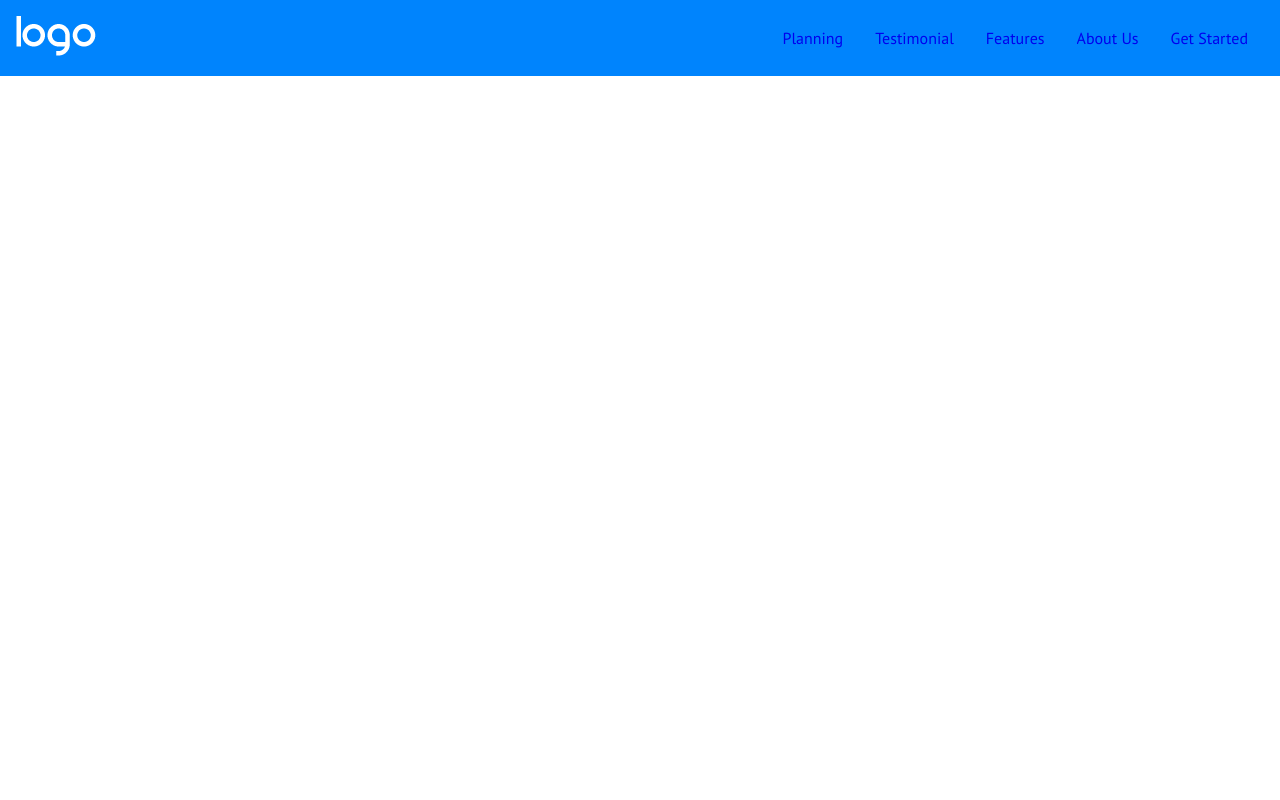
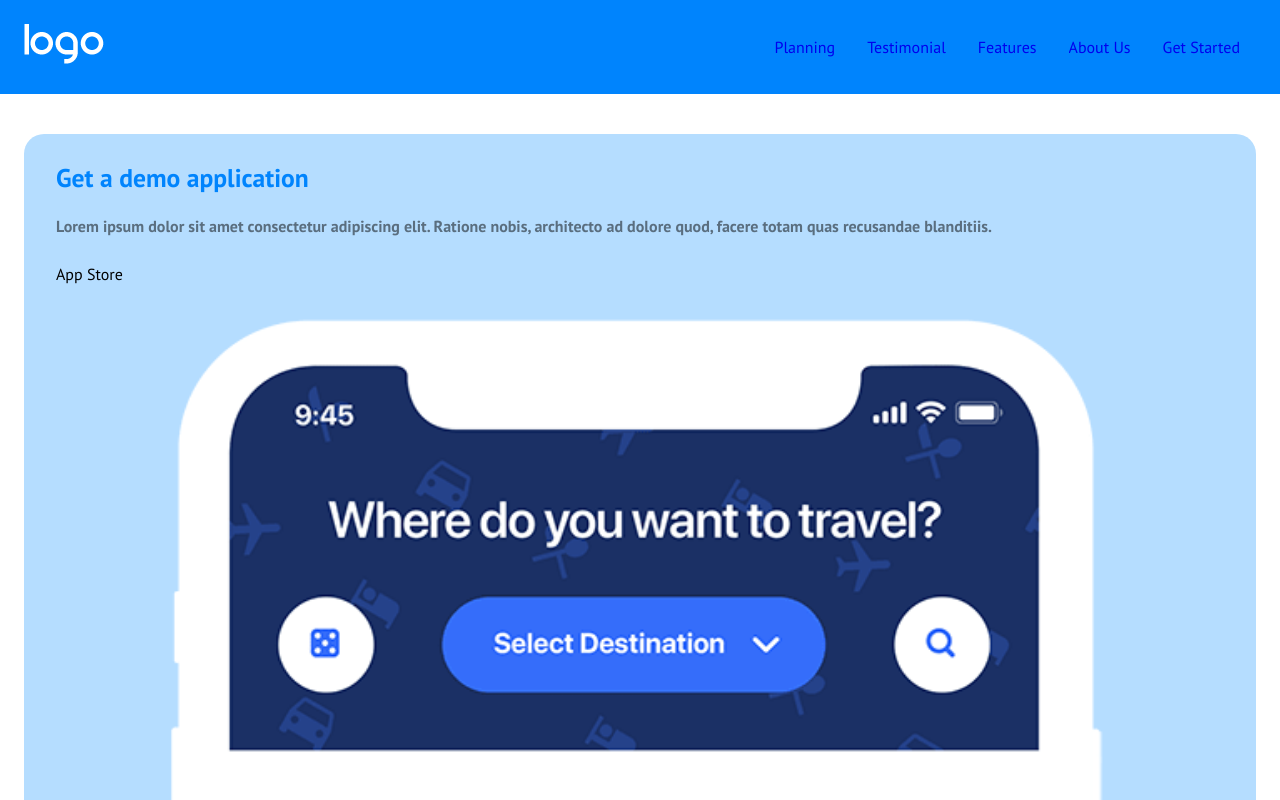
Before and after one commit to emanuelerm/htmlcss-responsive-layout, a plain HTML site: page index.html in a window 1280 px wide. Shown: the top 800 px of the page. Drawn offline with Linux system fonts and the light colour scheme.

Commit message:
PLANNING'S CARDS STARTED

```diff
--- a/css/style.css
+++ b/css/style.css
@@ -6,6 +6,16 @@
     font-family: 'PT Sans', sans-serif;
     list-style: none;
     text-decoration: none;
+    line-height: 1.5rem;
+}
+
+main img {
+    width: 100%;
+    display: block;
+}
+
+.text-center {
+    text-align: center;
 }
 
     /* Color styles */
@@ -15,6 +25,7 @@
     --purple: #9792E4;
     --lastsection-color: #FDC15F;
     --footer-bg: #333333;
+    --cards-color: #5A6E7F;
 }
 
     /* HEADER */
@@ -23,7 +34,7 @@
     flex-direction: row;
     align-items: center;
     justify-content: space-between;
-    padding: 1rem;
+    padding: 1.5rem;
     background-color: var(--nav-bg)
 }
 
@@ -52,6 +63,32 @@
 
 #menu-toggle {
     display: none;
+}
+
+    /* PLANNING */
+.container {
+    margin: 0 1.5rem;
+}
+
+.cards {
+    margin-top: 2.5rem;
+    border-radius: 20px;
+    padding: 2rem 2rem 0;
+    width: 100%;
+    background-color: var(--cards-bg);
+}
+
+#planning h3 {
+    font-weight: 700;
+    font-size: 1.6rem;
+    color: var(--nav-bg);
+    padding-bottom: 1.5rem;
+}
+
+#planning p {
+    font-weight: 700;
+    padding-bottom: 1.5rem;
+    color: var(--cards-color);
 }
 
     /* BONUS */
@@ -91,6 +128,7 @@
     transform: rotate(-405deg);
 }
 
+    /* MEDIA QUERY */
 @media screen and (min-width: 320px) and (max-width: 991px) {
     .menu-button-container {
         display: flex;
--- a/index.html
+++ b/index.html
@@ -39,7 +39,20 @@
 
 
     <main>
-
+        <div id="planning">
+            <div class="container">
+                <div class="cards">
+                    <h3>Get a demo application</h3>
+                    <p>Lorem ipsum dolor sit amet consectetur adipiscing elit. Ratione nobis, architecto ad dolore quod,
+                        facere totam quas recusandae blanditiis.
+                    </p>
+                    <span class="button">App Store</span>
+                    <div>
+                        <img src="./img/phone.png" alt="Phone">
+                    </div>
+                </div>
+            </div>
+        </div>
     </main>
     <footer></footer>
 </body>
```
